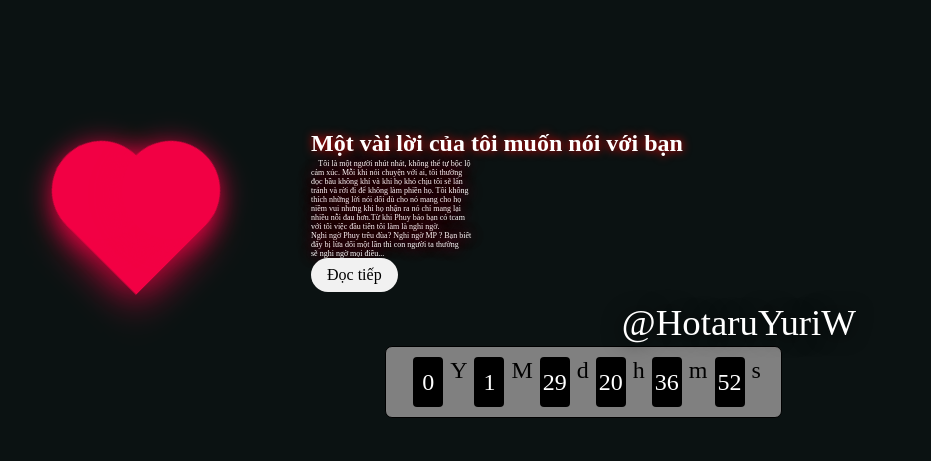
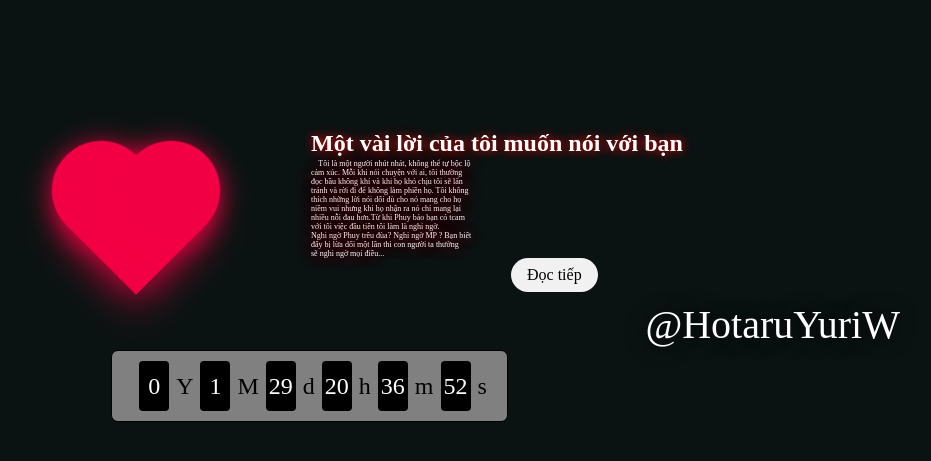
Before and after one commit to YTHzgamer/YTHzgamer.github.io, a PHP site: page /letter/love/index.html in a window 1280 px wide. Shown: the top 461 px of the page, without its empty margins (89-1020 px from the left). Run offline with PHP 8.4, Linux system fonts and the light colour scheme.

Commit message:
Update style.css

```diff
--- a/letter/love/style.css
+++ b/letter/love/style.css
@@ -90,7 +90,7 @@ body{
     border-radius: 2px;
 }
 .kyten{
-	font-size: 2.3em;
+	font-size: 2.5em;
     color: #fff;
     text-shadow: -1px 1px 20px #000000;
     display: block;
@@ -122,6 +122,8 @@ body{
     display: flex;
     flex-wrap: wrap;
     justify-content: center;
+    align-items: center;
+    margin-left: -200px;
 }
 .flip-clock {
     display: inline-block;
@@ -135,7 +137,7 @@ body{
     overflow: hidden;
     transition: background-color 0.5s;
     animation: flipOut 0.6s ease-in-out;
-    text-align: center
+    text-align: center;
 }
 
 .flip-clock:hover {
@@ -147,11 +149,13 @@ body{
     text-align: center;
     justify-content: center;
     text-justify: center;
+    align-items: center;
 }
 a {
   text-decoration: none;
   display: inline-block;
   padding: 8px 16px;
+  align-items: center;
 }
 
 a:hover {
@@ -168,6 +172,8 @@ a:hover {
   background-color: #f1f1f1;
   color: black;
   border-radius: 20px;
+  align-items: center;
+  margin-left: 200px;
 }
 
 .round {
```
